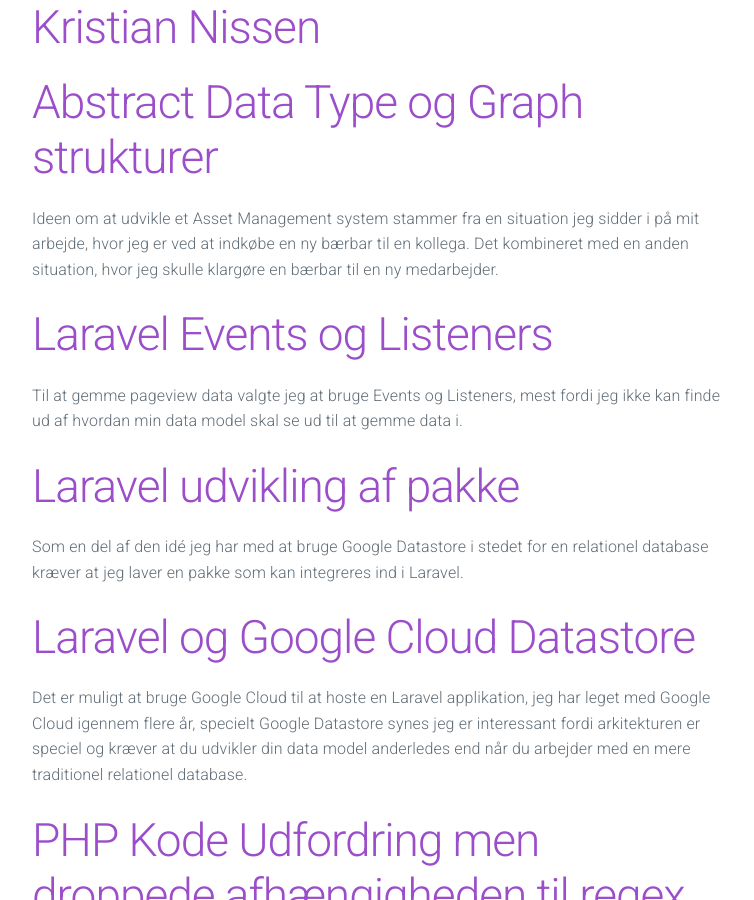
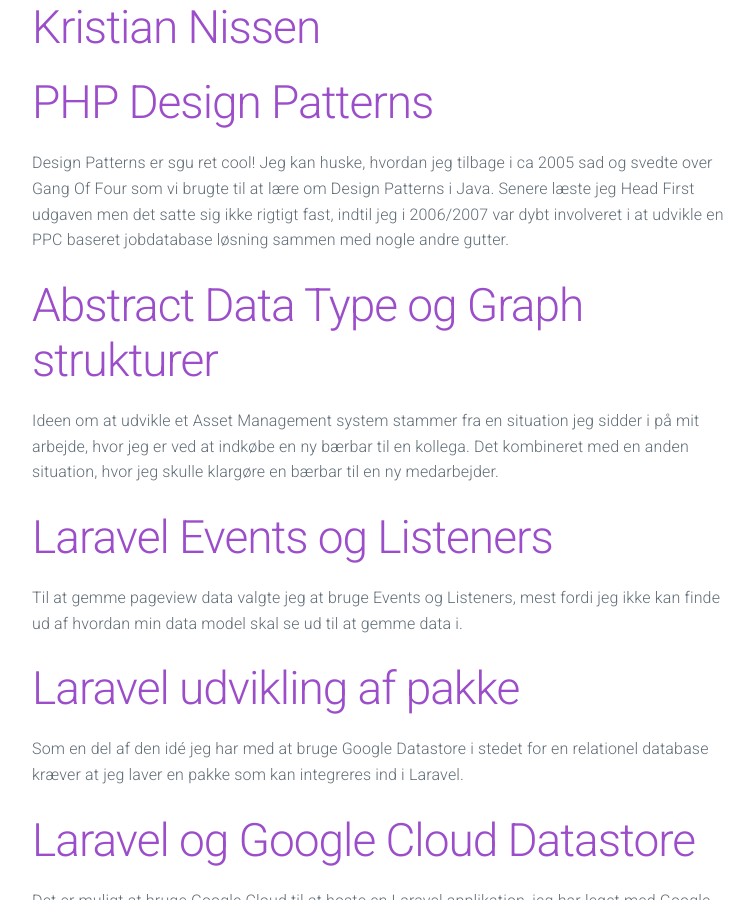
Before and after one commit to kristiannissen/kristiannissen.github.io, a Jekyll site: the page built from index.md, in a window 1280 px wide and 900 px high. Shown: the whole window, without its empty margins (260-1014 px from the left). Built offline with Jekyll 4.4.1, drawn with Linux system fonts in a browser that asks for light colours.

Commit message:
New post

```diff
--- a/_layouts/default.html
+++ b/_layouts/default.html
@@ -3,7 +3,7 @@
   <head>
     <meta charset="utf-8">
     <meta name="google-site-verification" content="XLgBKMHIMAAPw2uXwAdlmnq5QN6SGOJ_eHP7GnP2cDs" />
-    <title>{{ page.title }} - Kristian Nissen</title>
+    <title>{{ page.title }} \\ Kristian Nissen</title>
     <meta name="viewport" content="width=device-width,minimum-scale=1,initial-scale=1">
     <link rel="stylesheet" href="https://fonts.googleapis.com/css?family=Roboto:300,300italic,700,700italic">
 <link rel="stylesheet" href="https://cdnjs.cloudflare.com/ajax/libs/normalize/8.0.1/normalize.css">
--- /dev/null
+++ b/_posts/2020-07-06-php-design-patterns.md
@@ -0,0 +1,18 @@
+---
+layout: post
+title:  "PHP Design Patterns"
+date:   2020-07-06 19:24:00 +0200
+categories: php
+tags: [PHP, Design Patterns]
+excerpt_separator: <!--more-->
+---
+Design Patterns er sgu ret cool! Jeg kan huske, hvordan jeg tilbage i ca 2005 sad og svedte over Gang Of Four som vi brugte til at lære om Design Patterns i Java. Senere læste jeg Head First udgaven men det satte sig ikke rigtigt fast, indtil jeg i 2006/2007 var dybt involveret i at udvikle en PPC baseret jobdatabase løsning sammen med nogle andre gutter.
+<!--more-->
+Pludselig kunne jeg godt se ideen i, at splitte koden op og følge de anvisninger jeg fandt på en hjemmeside om Java Enterprice Patterns. Det var ikke Java men PHP jeg brugte til løsningen og jeg havde det hele kørende med Data Access Objects, interfaces osv. Det var også i den forbindelse at de første spæde linjer til Uteeni blev skrevet.
+## Decorator Pattern
+I forbindelse med mit Covid-19 hygge projekt fik jeg brug for at cache data i Laraval. Jeg ville ikke have caching metoderne ind i min model, dér hører de ikke til, det ville være en forkert måde at implementere det på.
+
+Men f.eks at bruge et [decorator pattern, eller Repository pattern](/laravel/2020/06/16/laravel-decorator-pattern.html) som det hedder i Laravel, betyder at jeg kunne føje et abstraktionslag ind i min løsning som gav mig det jeg havde brug for.
+
+## Interface Injection
+Det navn er vist den mere moderne udgave af et ældre design pattern som jeg ikke lige kan huske navnet på, men jeg brugte det da jeg løste en [kode](https://github.com/kristiannissen/morningcoffee/tree/master/src/MorningCoffee) udfordring. Ved at bruge det design pattern i min PHP løsning, blev det muligt nemt at skifte den template parser ud jeg havde skrevet, men en der kan forstå en anden syntaks.
```
